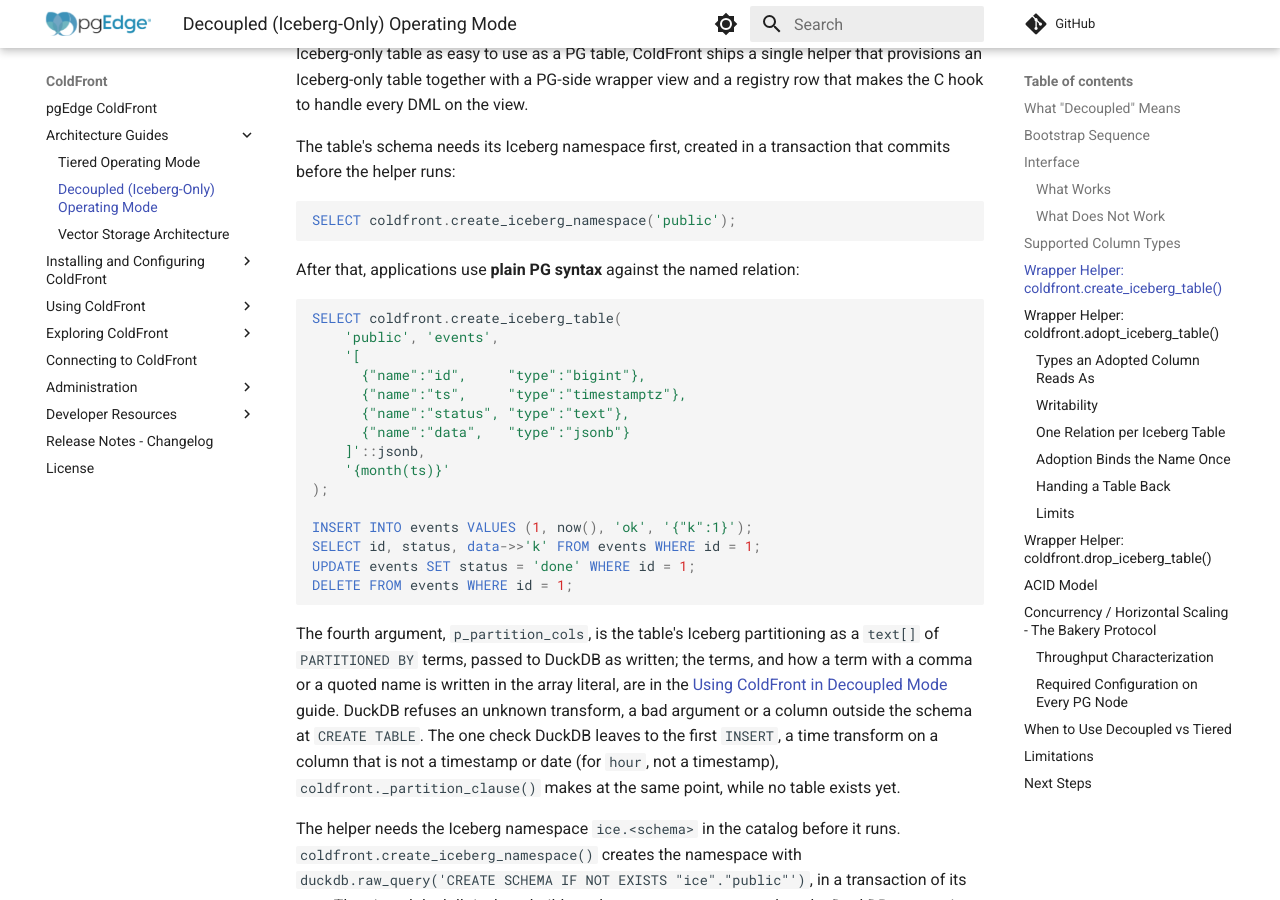
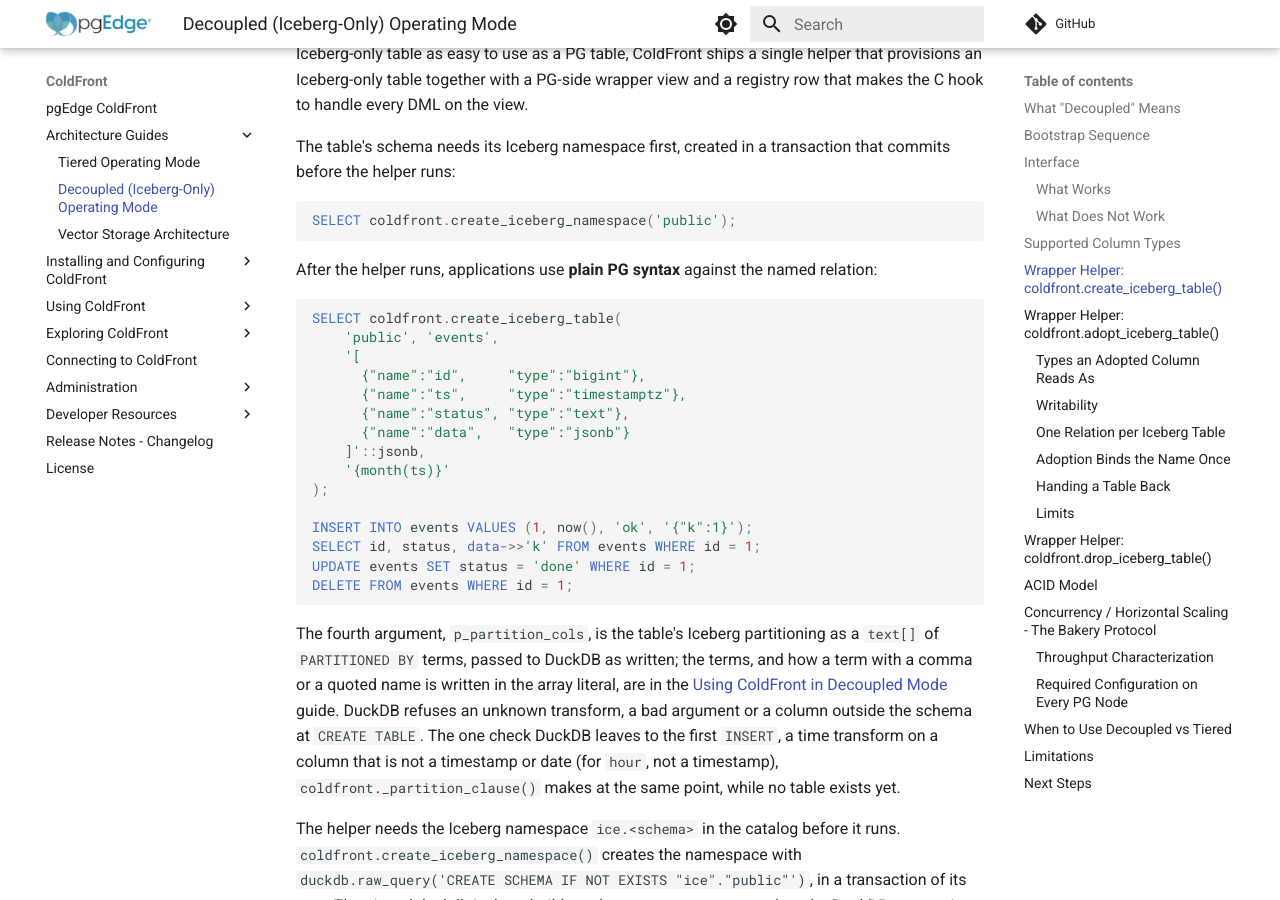
Before and after one commit to pgEdge/coldfront, an MkDocs documentation site: the page built from docs/architecture_decoupled.md, in a window 1280 px wide and 900 px high, scrolled down 6742 px. Built offline with MkDocs 1.6.1 and Material for MkDocs 9.7.7, drawn with Linux system fonts in a browser that asks for light colours; comment, search, counter and statistics services are not loaded.

Commit message:
docs: say the relation is usable after the helper runs

````diff
--- a/docs/architecture_decoupled.md
+++ b/docs/architecture_decoupled.md
@@ -192,7 +192,8 @@ that commits before the helper runs:
 SELECT coldfront.create_iceberg_namespace('public');
 ```
 
-After that, applications use **plain PG syntax** against the named relation:
+After the helper runs, applications use **plain PG syntax** against the named
+relation:
 
 ```sql
 SELECT coldfront.create_iceberg_table(
````
